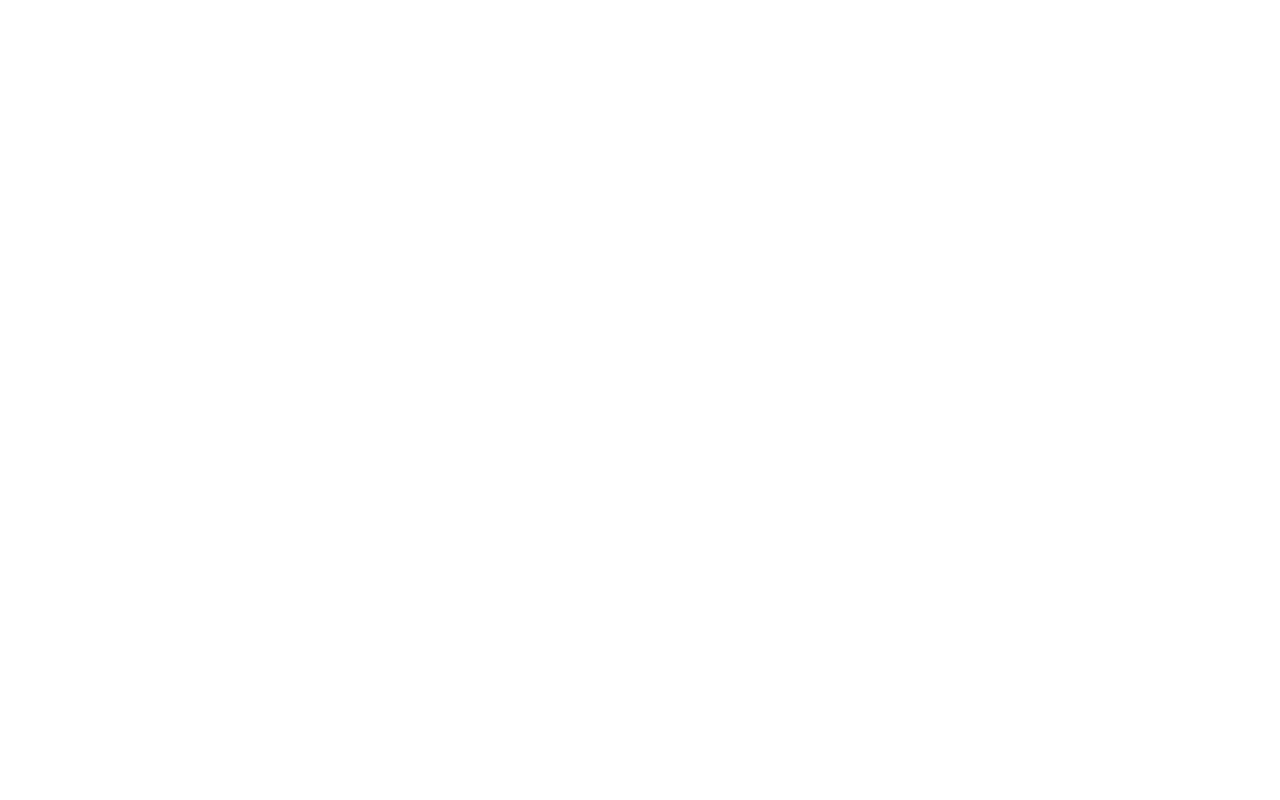
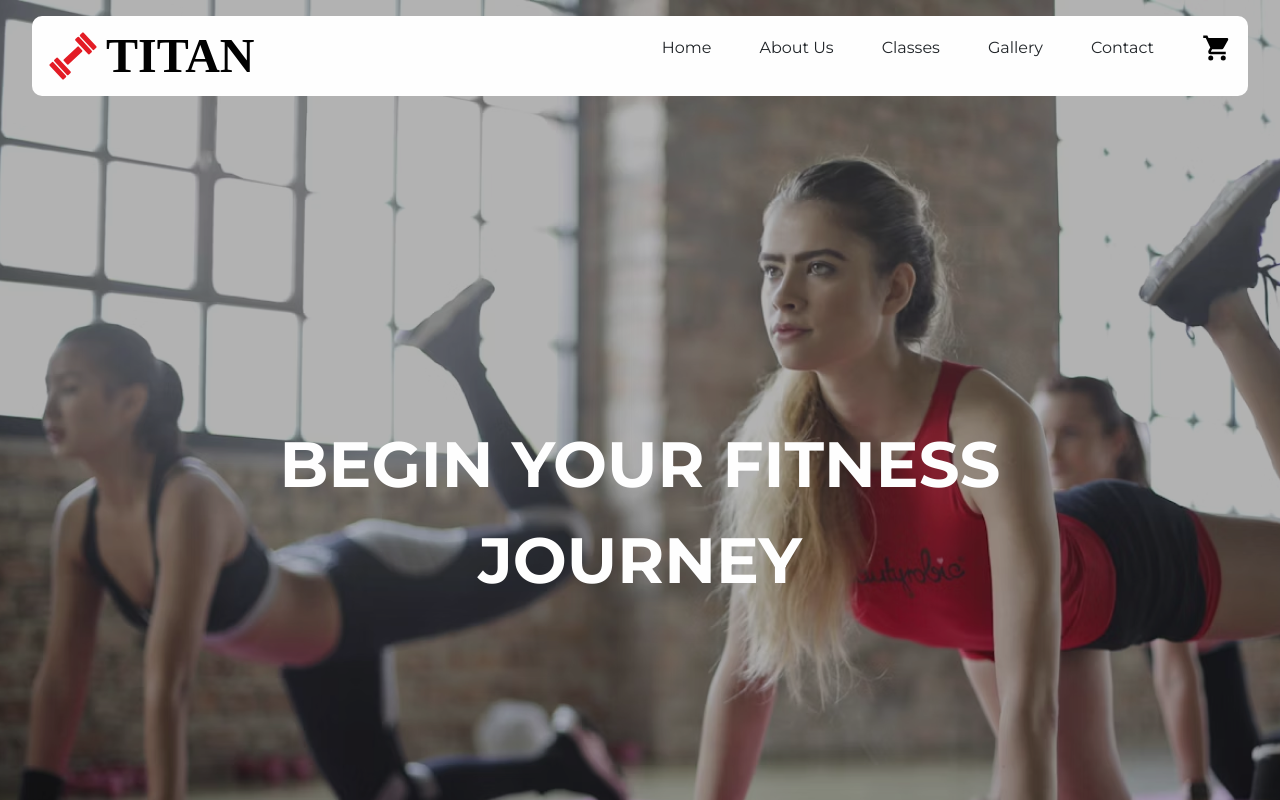
Before and after one commit to anushree2002s/practice-fitness, a plain HTML site: page index.html in a window 1280 px wide. Drawn offline with nearby package versions, Linux system fonts and the light colour scheme; a web font is replaced by a local one.

Commit message:
working on hero

```diff
--- a/index.html
+++ b/index.html
@@ -4,8 +4,7 @@
     <meta charset="UTF-8" />
     <meta name="viewport" content="width=device-width, initial-scale=1.0" />
     <title>Titan Gym</title>
-  </head>
-  <body>
+    <link rel="stylesheet" href="style.css" />
     <!-- bootstrap -->
     <link
       href="https://cdn.jsdelivr.net/npm/bootstrap@5.3.3/dist/css/bootstrap.min.css"
@@ -15,12 +14,16 @@
     />
 
     <!-- google-fonts -->
-    <link rel="preconnect" href="https://fonts.googleapis.com">
-    <link rel="preconnect" href="https://fonts.gstatic.com" crossorigin>
-    <link href="https://fonts.googleapis.com/css2?family=Katibeh&family=Montserrat:ital,wght@0,100..900;1,100..900&family=Roboto:ital,wght@0,100;0,300;0,400;0,500;0,700;0,900;1,100;1,300;1,400;1,500;1,700;1,900&display=swap" rel="stylesheet">
-
+    <link rel="preconnect" href="https://fonts.googleapis.com" />
+    <link rel="preconnect" href="https://fonts.gstatic.com" crossorigin />
+    <link
+      href="https://fonts.googleapis.com/css2?family=Katibeh&family=Montserrat:ital,wght@0,100..900;1,100..900&family=Roboto:ital,wght@0,100;0,300;0,400;0,500;0,700;0,900;1,100;1,300;1,400;1,500;1,700;1,900&display=swap"
+      rel="stylesheet"
+    />
+  </head>
+  <body>
     <!-- icons -->
-
+    <svg xmlns="http://www.w3.org/2000/svg" style="display: none">
       <!-- logo icon red-->
       <symbol id="red-logo" viewBox="0 0 50 50">
         <path
@@ -196,5 +199,58 @@
           d="M4 20q-.825 0-1.412-.587T2 18V6q0-.825.588-1.412T4 4h16q.825 0 1.413.588T22 6v12q0 .825-.587 1.413T20 20zm8-7l8-5V6l-8 5l-8-5v2z"
         />
       </symbol>
+    </svg>
+
+    <!-- hero -->
+    <div class="hero-section" id="hero">
+      <div class="hero-image">
+        <img src="images/hero.png" />
+        <div class="hero-overlay">
+
+          <!-- navbar -->
+          <nav class="navbar px-3 py-3">
+            <div class="container-fluid px-3 mx-3">
+              <!-- left-side -->
+               <div class="logo gap-2">
+              <svg class="icon" width="50" height="50">
+                <use xlink:href="#red-logo"></use>
+              </svg>
+              <div class="logo-title">Titan</div>
+            </div>
+
+              <!-- right-side -->
+              <div class="right-side ">
+                <ul class="navbar d-flex gap-5 py-3">
+                    <li class="nav-item">
+                      <a class="nav-link" href="#">Home</a>
+                    </li>
+                    <li class="nav-item">
+                      <a class="nav-link" href="#">About Us</a>
+                    </li>
+                    <li class="nav-item">
+                      <a class="nav-link" href="#">Classes</a>
+                    </li>
+                    <li class="nav-item">
+                      <a class="nav-link" href="#">Gallery</a>
+                    </li>
+                    <li class="nav-item">
+                      <a class="nav-link" href="#">Contact</a>
+                    </li>
+                    <svg class="icon" width="30" height="30">
+                        <use xlink:href="#cart"></use>
+                      </svg>
+                  </ul>
+              </div>
+            </div>
+          </nav>
+
+          <!-- hero-content -->
+           <div class="hero-content">
+            <div class="hero-title">Begin Your
+                Fitness Journey</div>
+           </div>
+        </div>
+      </div>
+    </div>
   </body>
 </html>
--- a/style.css
+++ b/style.css
@@ -0,0 +1,85 @@
+/* fonts */
+:root {
+    --logo-font: "Katibeh";
+    --heading-font: "Montserrat";
+    --body-font: "Roboto";
+}
+
+/* colors */
+:root {
+    --primary-font: #010101;
+    --secondary-font: #fefefe;
+    --primary-color: #E31C25;
+    --secondary-color: #010101;
+}
+
+body{
+    margin: 0;
+    padding: 0;
+    overflow-x: hidden
+}
+
+/* hero */
+.hero-image {
+    position: relative;
+    overflow: hidden;
+    width: 100%;
+    height: 100vh;
+}
+
+.hero-overlay {
+    background-color: rgba(0, 0, 0, 0.3);
+    position: absolute;
+    top: 0;
+    left: 0;
+    width: 100%;
+    height: 100%;
+}
+
+.container-fluid{
+    background-color: #fefefe;
+    height: 10vh;
+    border-radius: 10px;
+}
+
+.logo{
+    display: flex;
+    align-items: center;
+}
+
+.logo-title{
+    text-transform: uppercase;
+    color: var(--primary-font);
+    font-family: var(--logo-font);
+    font-size: 3rem;
+    font-weight:700;
+    padding: auto;
+}
+
+.right-side ul{
+    list-style: none;
+    font-family: var(--heading-font);
+}
+
+.right-side ul li:hover{
+    border-bottom: 1px solid #E31C25;
+    font-weight: 500;
+    color: #E31C25;
+}
+
+.hero-content {
+    display: flex;
+    justify-content: center;
+    align-items: center;
+    height: 100vh;
+    width: 100%;
+    text-align: center;
+}
+.hero-title {
+    font-family: var(--heading-font);
+    color: var(--secondary-font);
+    font-weight: bolder;
+    text-transform: uppercase;
+    font-size: 4rem;
+    width: 70vw;
+}
```
Lines whose indentation alone changed are shown as unchanged.
